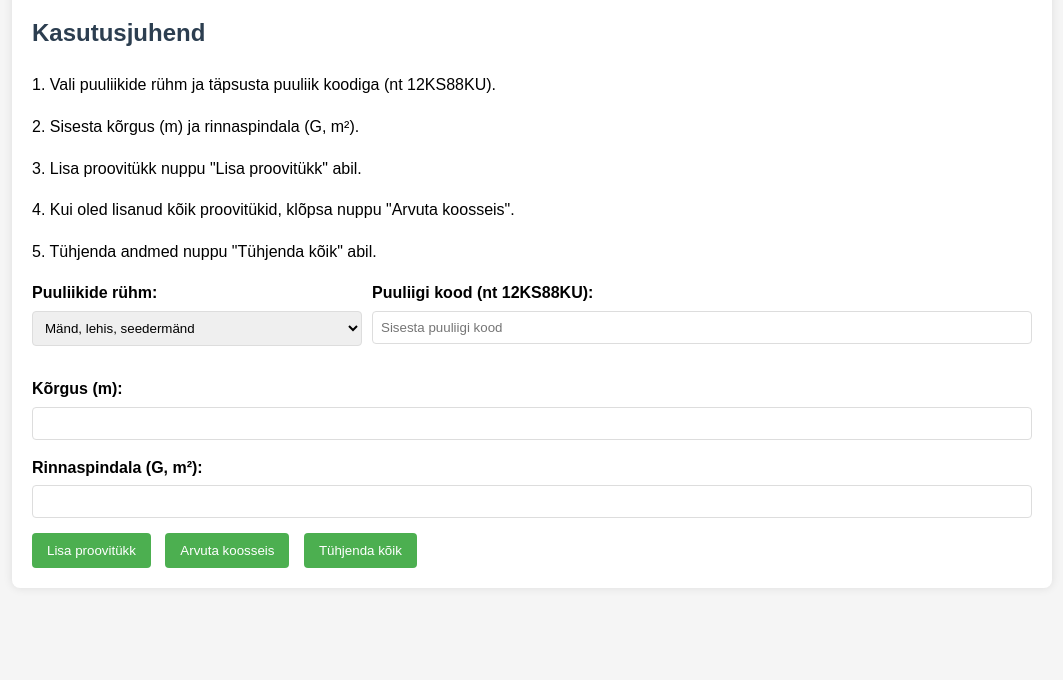
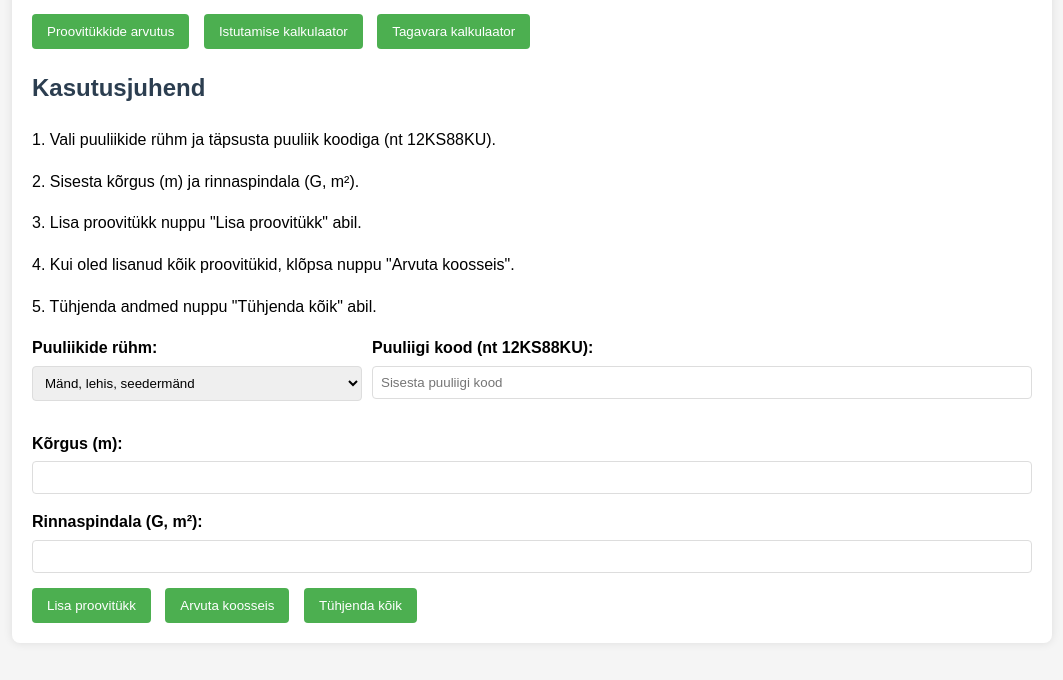
Before and after one commit to NZJAofficial/proovitukiabi.github.io, a plain HTML site: page tagavara.html in a window 1280 px wide. Shown: the part 120-800 px from the top of the page, without its empty margins (108-1171 px from the left). Drawn offline with Linux system fonts and the light colour scheme.

Commit message:
Update tagavara.html

```diff
--- a/tagavara.html
+++ b/tagavara.html
@@ -105,6 +105,12 @@
 <body>
     <div class="container">
         <h1>Metsatagavara Kalkulaator</h1>
+
+    <div class="top-bar">
+        <button class="top-button" onclick="location.href='index.html'">Proovitükkide arvutus</button>
+        <button class="top-button" onclick="location.href='istutamine.html'">Istutamise kalkulaator</button>
+        <button class="top-button" onclick="location.href='tagavara.html'">Tagavara kalkulaator</button>
+    </div>
 
         <div id="instructions">
             <h2>Kasutusjuhend</h2>
```
